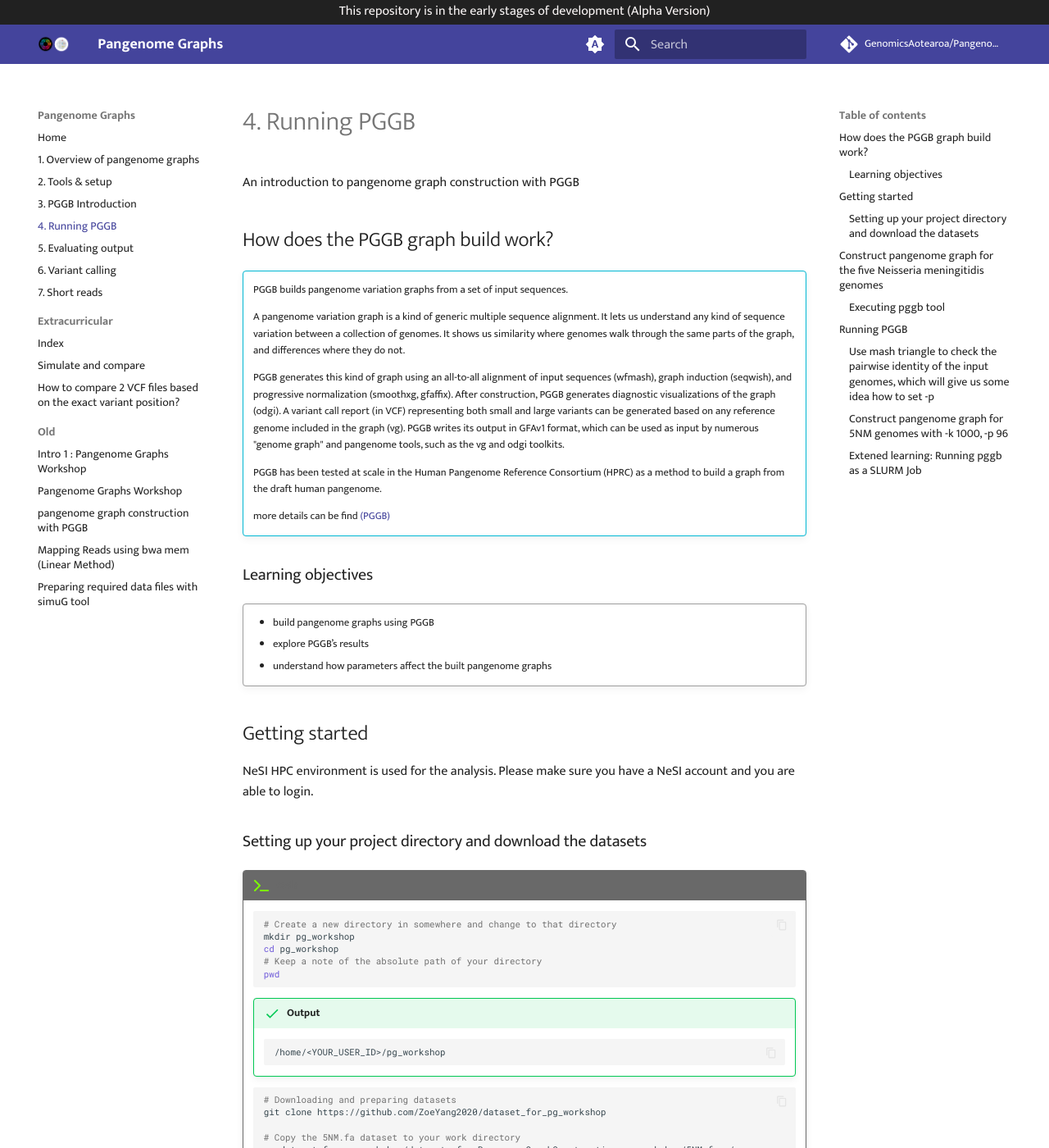
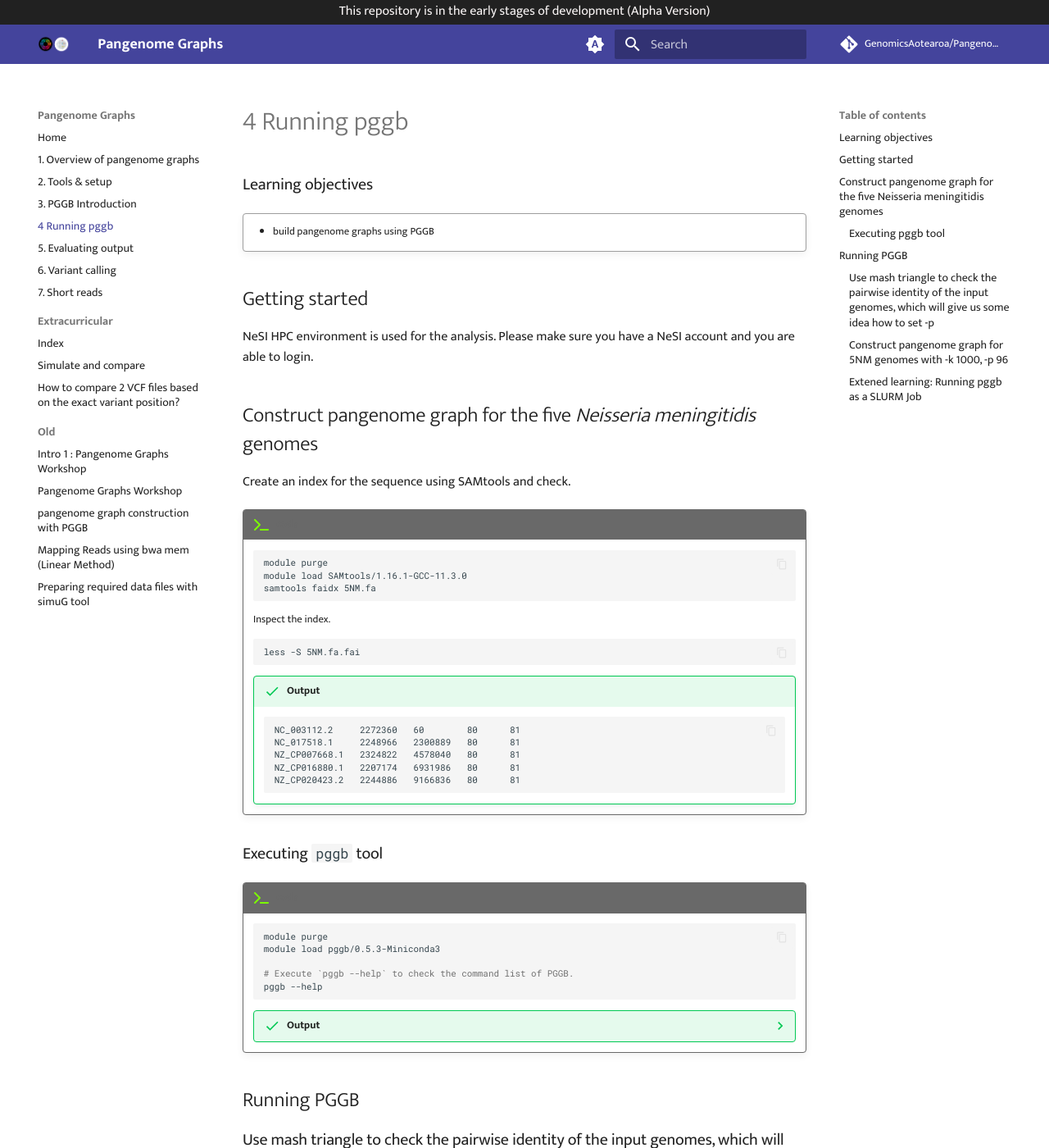
Before and after one commit to GenomicsAotearoa/Pangenome-Graphs-Workshop, an MkDocs documentation site: the page built from docs/4_Running_pggb.md, in a window 1280 px wide and 1400 px high. Shown: the whole window at 82% size. Built offline with MkDocs 1.6.1 and Material for MkDocs 9.7.7, drawn with Linux system fonts in a browser that asks for light colours; comment, search, counter and statistics services are not loaded; some of the changed text lies outside the part shown.

Commit message:
Update 4_Running_pggb.md

````diff
--- a/docs/4_Running_pggb.md
+++ b/docs/4_Running_pggb.md
@@ -1,55 +1,13 @@
-# 4. Running PGGB
-An introduction to pangenome graph construction with PGGB
-
-## How does the PGGB graph build work?
-
-!!! info ""
-
-    PGGB builds pangenome variation graphs from a set of input sequences.
-
-    A pangenome variation graph is a kind of generic multiple sequence alignment. It lets us understand any kind of sequence variation between a collection of genomes. It shows us similarity where genomes walk through the same parts of the graph, and differences where they do not.
-
-    PGGB generates this kind of graph using an all-to-all alignment of input sequences (wfmash), graph induction (seqwish), and progressive normalization (smoothxg, gfaffix). After construction, PGGB generates diagnostic visualizations of the graph (odgi). A variant call report (in VCF) representing both small and large variants can be generated based on any reference genome included in the graph (vg). PGGB writes its output in GFAv1 format, which can be used as input by numerous "genome graph" and pangenome tools, such as the vg and odgi toolkits.
-
-    PGGB has been tested at scale in the Human Pangenome Reference Consortium (HPRC) as a method to build a graph from the draft human pangenome.
-
-    more details can be find [(PGGB)](https://github.com/pangenome/pggb)
 
 ### Learning objectives
 
 !!! quote ""
 
     - build pangenome graphs using PGGB
-    - explore PGGB’s results
-    - understand how parameters affect the built pangenome graphs
+
 
 ## Getting started
 NeSI HPC environment is used for the analysis. Please make sure you have a NeSI account and you are able to login.
-
-### Setting up your project directory and download the datasets
-
-!!! terminal "code"
-
-    ```bash
-    # Create a new directory in somewhere and change to that directory
-    mkdir pg_workshop
-    cd pg_workshop
-    # Keep a note of the absolute path of your directory
-    pwd
-    ```
-    !!! success "Output"
-
-        ```
-        /home/<YOUR_USER_ID>/pg_workshop
-        ```
-
-    ```bash
-    # Downloading and preparing datasets
-    git clone https://github.com/ZoeYang2020/dataset_for_pg_workshop
-
-    # Copy the 5NM.fa dataset to your work directory
-    cp dataset_for_pg_workshop/datasets_for_PangenomeGraphConstruction_pg_workshop/5NM.fa ./
-    ```
 
 ## Construct pangenome graph for the five *Neisseria meningitidis* genomes
 
````
